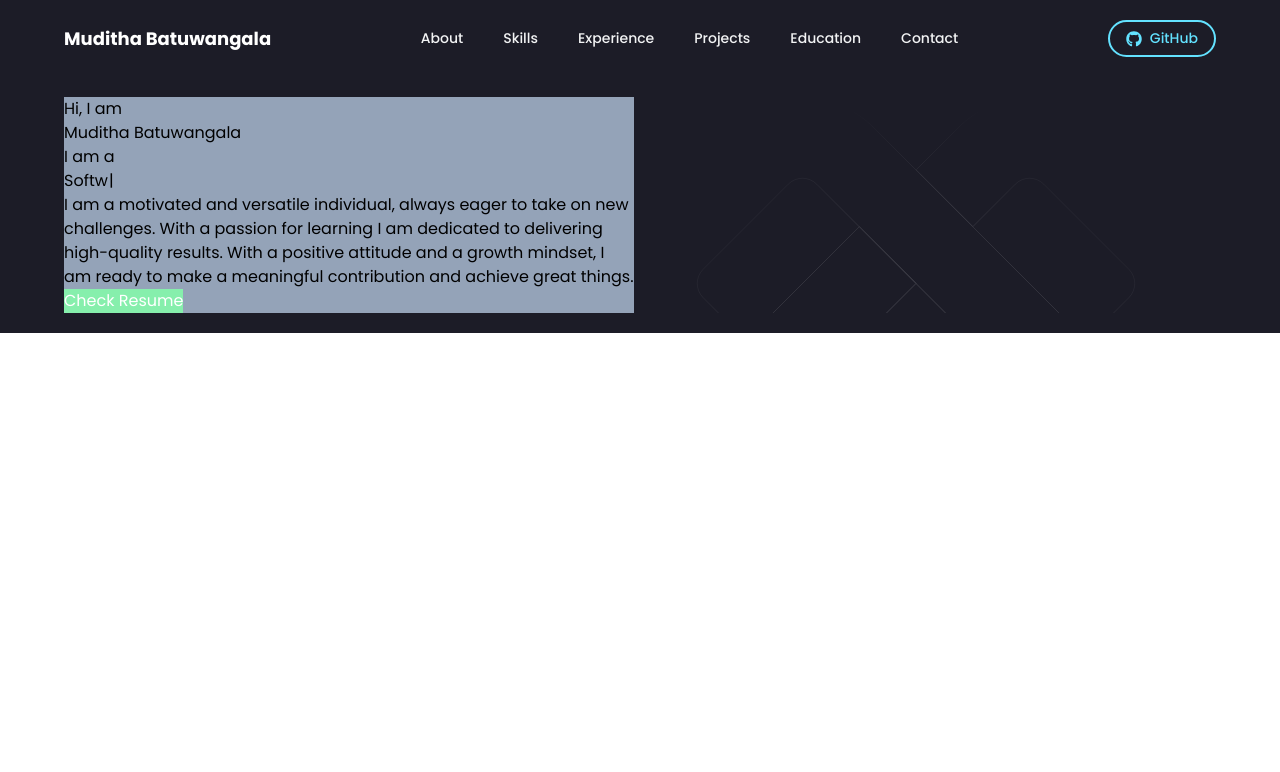
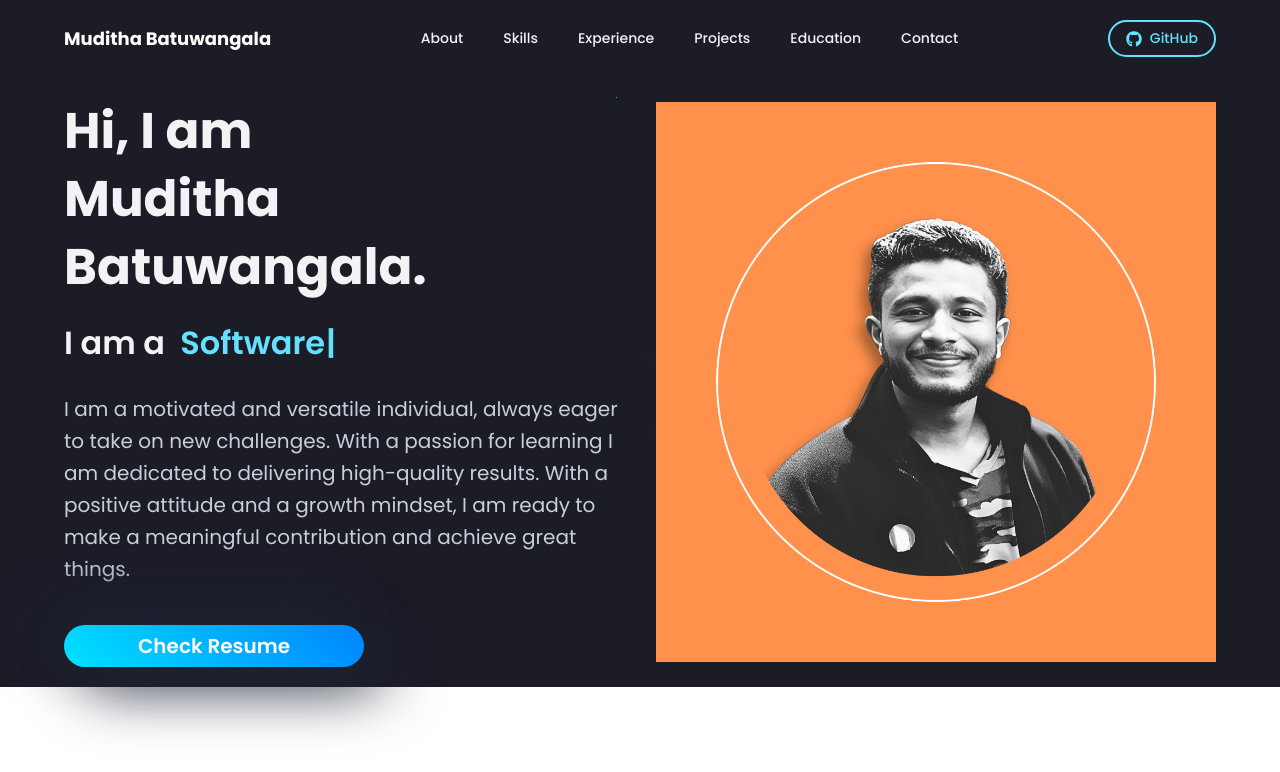
Before and after one commit to mudithatharuka/Personal-Portfolio, a React (Vite) app: page / in a window 1280 px wide. Shown: the top 772 px of the page. Built offline with nearby package versions, Linux system fonts and the light colour scheme.

Commit message:
Add the styles of the left hero section

```diff
--- a/src/components/Hero.jsx
+++ b/src/components/Hero.jsx
@@ -3,6 +3,7 @@ import HeroBgAnimation from "./HeroBgAnimation";
 import { styles } from "../styles";
 import { profile } from "../constants/data";
 import Typewriter from "typewriter-effect";
+import HeroImg from "../assets/New.png";
 
 const Hero = () => {
   return (
@@ -10,21 +11,20 @@ const Hero = () => {
       id="about"
       className={`${styles.paddingX} ${styles.paddingY} bg-background w-full mx-auto clip-path-[polygon(0 0, 100% 0, 100% 100%, 30% 98%, 0 100%)]`}
     >
-      <div
-        id="left"
-        className="flex justify-center relative max-w-7xl mx-auto "
-      >
-        <div className="flex flex-col-reverse md:flex-row items-center justify-between gap-3 w-full max-w-7xl">
+      <div className="flex justify-center relative max-w-7xl mx-auto ">
+        <div className="flex flex-col-reverse md:flex-row items-center justify-between gap-8 w-full max-w-7xl">
           <div className="absolute flex justify-end right-0 bottom-0 overflow-hidden w-full h-full">
             <HeroBgAnimation />
           </div>
-          <div className="w-full bg-slate-400 z-10">
-            <p>Hi, I am</p>
-            {/* <br /> */}
-            <p>{profile.name}</p>
-            <span>
+          <div className="w-full z-10 text-center md:text-left">
+            <p className="font-bold text-txtPrimary mb-2 text-[40px] lg:text-[50px] leading-[48px] lg:leading-[68px]">
+              Hi, I am
+              <br />
+              {profile.name}.
+            </p>
+            <span className="block md:flex font-semibold text-txtPrimary mb-4 text-[22px] lg:text-[32px] leading-[48px] lg:leading-[68px]">
               I am a &nbsp;
-              <span>
+              <span className="text-primary">
                 <Typewriter
                   options={{
                     strings: profile.roles,
@@ -34,25 +34,27 @@ const Hero = () => {
                 />
               </span>
             </span>
-            <p>{profile.description}</p>
+            <p className="text-txtSecondary text-[16px] lg:text-[20px] leading-[22px] lg:leading-[32px] mb-10">
+              {profile.description}
+            </p>
             <div className="z-50">
               <button
-                onClick={(e) => {
-                  e.stopPropagation();
-                  console.log("Button clicked!");
+                onClick={() => {
                   window.open(
                     profile.urls.resume,
                     "_blank",
                     "noopener,noreferrer"
                   );
                 }}
-                className="hover:text-black cursor-pointer text-white bg-green-300"
+                className={`${styles.padding} button-gradient btn-gradient w-[95%] max-w-[300px] text-center text-white rounded-3xl cursor-pointer font-semibold text-[18px] lg:text-[20px] transi`}
               >
                 Check Resume
               </button>
             </div>
           </div>
-          <div className="w-full bg-yellow-300 z-10"></div>
+          <div className="w-full bg-yellow-300 z-10">
+            <img src={HeroImg} alt="Hero Image" />
+          </div>
         </div>
       </div>
     </div>
--- a/src/constants/data.js
+++ b/src/constants/data.js
@@ -27,7 +27,7 @@ const navLinks = [
 
 const profile = {
   name: "Muditha Batuwangala",
-  roles: ["Software Engineer", "Full Stack Developer", "AI Researcher"],
+  roles: ["Software Engineer.", "Full Stack Developer.", "Researcher in AI."],
   description:
     "I am a motivated and versatile individual, always eager to take on new challenges. With a passion for learning I am dedicated to delivering high-quality results. With a positive attitude and a growth mindset, I am ready to make a meaningful contribution and achieve great things.",
   urls: {
--- a/src/index.css
+++ b/src/index.css
@@ -11,6 +11,12 @@
   font-family: "Poppins", sans-serif;
   scroll-behavior: smooth;
   /* color-scheme: dark; */
+}
+
+@layer components {
+  .btn-gradient {
+    @apply transition-all duration-[0.2s] ease-[ease-in-out] shadow-[20px_20px_60px_#1F2634,-20px_-20px_60px_#1F2634] hover:transition-all hover:duration-[0.4s] hover:ease-[ease-in-out] hover:shadow-[20px_20px_60px_#1F2634,] hover:brightness-100 hover:scale-105;
+  }
 }
 
 /* width */
--- a/src/themes.css
+++ b/src/themes.css
@@ -24,9 +24,12 @@
 
   --txtMain: 255, 255, 255;
   --txtPrimary: 242, 243, 244;
-  --txt-secondary: 200, 207, 216;
+  --txtSecondary: 200, 207, 216;
   --txtTertiary: 98, 105, 112;
   --txtQuaternary: 87, 92, 102;
+
+  --buttonGradient1: 0, 132, 255, 1;
+  --buttonGradient2: 0, 225, 255, 1;
 
   /* --cta: 139, 92, 246;
   --cta-active: 124, 58, 237;
--- a/tailwind.config.js
+++ b/tailwind.config.js
@@ -25,5 +25,16 @@ export default {
       textColor: {},
     },
   },
-  plugins: [],
+  plugins: [
+    function ({ addComponents }) {
+      addComponents({
+        ".button-gradient": {
+          background: `rgba(var(--buttonGradient1))`,
+          background: `linear-gradient(225deg, rgba(var(--buttonGradient1)) 0%, rgba(var(--buttonGradient2)) 100%)`,
+          background: `-moz-linear-gradient(225deg, rgba(var(--buttonGradient1)) 0%, rgba(var(--buttonGradient2)) 100%)`,
+          background: `-webkit-linear-gradient(225deg, rgba(var(--buttonGradient1)) 0%, rgba(var(--buttonGradient2)) 100%)`,
+        },
+      });
+    },
+  ],
 };
```
Also changed, not shown: src/assets/New.png (added).
